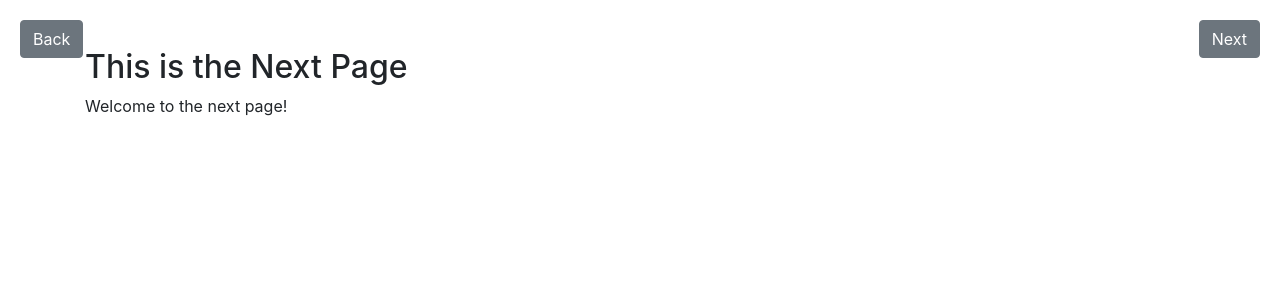
After one commit to Programmingmonth/Weblog, a Django app: page /next/ in a window 1280 px wide. The commit adds this page. Shown: the top 300 px of the page. Run offline with Django 5.2, Linux system fonts and the light colour scheme; some libraries are stand-ins or nearby versions.

Commit message:
Initial commit

```diff
--- /dev/null
+++ b/Astronomy/web/templates/next_page.html
@@ -0,0 +1,37 @@
+<!DOCTYPE html>
+<html lang="en">
+<head>
+    <meta charset="UTF-8">
+    <meta name="viewport" content="width=device-width, initial-scale=1.0">
+    <title>Next Page</title>
+    <!-- Bootstrap CSS -->
+    <link href="https://stackpath.bootstrapcdn.com/bootstrap/4.5.2/css/bootstrap.min.css" rel="stylesheet">
+    <style>
+        .back-button, .next-button {
+            position: fixed;
+            top: 20px;
+            z-index: 1000;
+        }
+        .back-button {
+            left: 20px;
+        }
+        .next-button {
+            right: 20px;
+        }
+    </style>
+</head>
+<body>
+    <a href="http://localhost:8089/" class="btn btn-secondary back-button">Back</a>
+    <a href="http://localhost:8089/next2/" class="btn btn-secondary next-button">Next</a>
+
+    <div class="container mt-5">
+        <h2>This is the Next Page</h2>
+        <p>Welcome to the next page!</p>
+    </div>
+
+    <!-- Bootstrap JS, Popper.js, and jQuery -->
+    <script src="https://code.jquery.com/jquery-3.5.1.slim.min.js"></script>
+    <script src="https://cdn.jsdelivr.net/npm/@popperjs/core@2.5.3/dist/umd/popper.min.js"></script>
+    <script src="https://stackpath.bootstrapcdn.com/bootstrap/4.5.2/js/bootstrap.min.js"></script>
+</body>
+</html>
--- a/Astronomy/web/urls.py
+++ b/Astronomy/web/urls.py
@@ -2,5 +2,7 @@ from django.urls import path
 from . import views
 
 urlpatterns = [
-    path('', views.home, name='home'),
+    path('', views.index, name='index'),
+    path('next/', views.next_page, name='next_page'),
+    path('next2/', views.next_page_2, name='next_page_2'),
 ]
--- a/Astronomy/web/views.py
+++ b/Astronomy/web/views.py
@@ -2,5 +2,11 @@ from django.shortcuts import render
 
 # Create your views here.
 
-def home(request):
+def index(request):
     return render(request, 'index.html')
+
+def next_page(request):
+    return render(request, 'next_page.html')
+
+def next_page_2(request):
+    return render(request, 'next_page_2.html')
```
Also changed, not shown: Astronomy/requirements.txt (added, +7 -0 lines), Astronomy/web/templates/index.html (+30 -0 lines), Astronomy/web/templates/next_page_2.html (added, +31 -0 lines).
